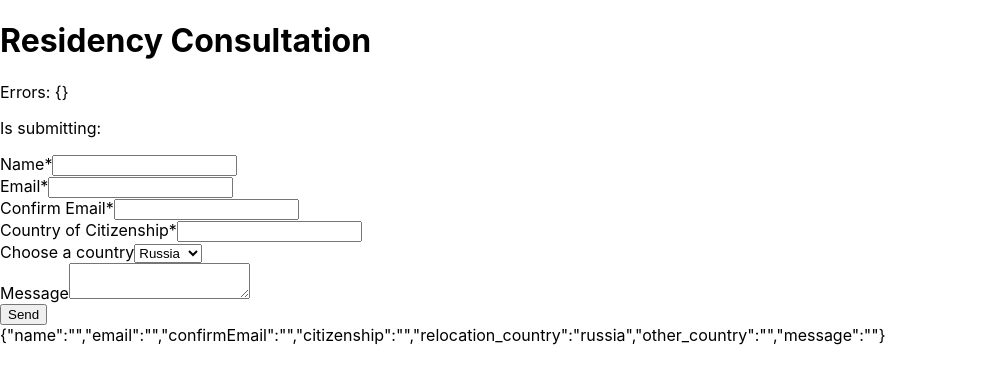
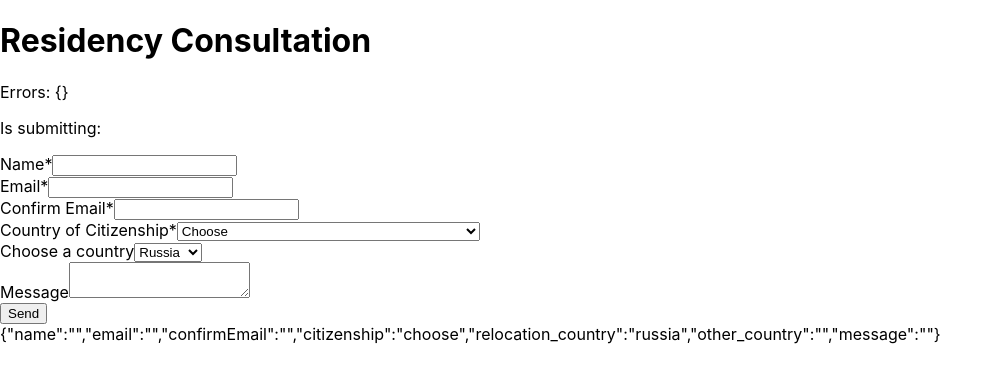
Before and after one commit to ashannon828/conditional-forms-with-formik, a Next.js app: page /residency in a window 1280 px wide. Shown: the top 384 px of the page, without its empty margins (0-1001 px from the left). Built offline with nearby package versions, Linux system fonts and the light colour scheme.

Commit message:
added countries, function, etc

```diff
--- /dev/null
+++ b/data/countries/countries.js
@@ -0,0 +1,252 @@
+export default [
+  "Afghanistan",
+  "Aland Islands",
+  "Albania",
+  "Algeria",
+  "American Samoa",
+  "Andorra",
+  "Angola",
+  "Anguilla",
+  "Antarctica",
+  "Antigua and Barbuda",
+  "Argentina",
+  "Armenia",
+  "Aruba",
+  "Australia",
+  "Austria",
+  "Azerbaijan",
+  "Bahamas",
+  "Bahrain",
+  "Bangladesh",
+  "Barbados",
+  "Belarus",
+  "Belgium",
+  "Belize",
+  "Benin",
+  "Bermuda",
+  "Bhutan",
+  "Bolivia",
+  "Bonaire, Saint Eustatius and Saba ",
+  "Bosnia and Herzegovina",
+  "Botswana",
+  "Bouvet Island",
+  "Brazil",
+  "British Indian Ocean Territory",
+  "British Virgin Islands",
+  "Brunei",
+  "Bulgaria",
+  "Burkina Faso",
+  "Burundi",
+  "Cambodia",
+  "Cameroon",
+  "Canada",
+  "Cape Verde",
+  "Cayman Islands",
+  "Central African Republic",
+  "Chad",
+  "Chile",
+  "China",
+  "Christmas Island",
+  "Cocos Islands",
+  "Colombia",
+  "Comoros",
+  "Cook Islands",
+  "Costa Rica",
+  "Croatia",
+  "Cuba",
+  "Curacao",
+  "Cyprus",
+  "Czech Republic",
+  "Democratic Republic of the Congo",
+  "Denmark",
+  "Djibouti",
+  "Dominica",
+  "Dominican Republic",
+  "East Timor",
+  "Ecuador",
+  "Egypt",
+  "El Salvador",
+  "Equatorial Guinea",
+  "Eritrea",
+  "Estonia",
+  "Ethiopia",
+  "Falkland Islands",
+  "Faroe Islands",
+  "Fiji",
+  "Finland",
+  "France",
+  "French Guiana",
+  "French Polynesia",
+  "French Southern Territories",
+  "Gabon",
+  "Gambia",
+  "Georgia",
+  "Germany",
+  "Ghana",
+  "Gibraltar",
+  "Greece",
+  "Greenland",
+  "Grenada",
+  "Guadeloupe",
+  "Guam",
+  "Guatemala",
+  "Guernsey",
+  "Guinea",
+  "Guinea-Bissau",
+  "Guyana",
+  "Haiti",
+  "Heard Island and McDonald Islands",
+  "Honduras",
+  "Hong Kong",
+  "Hungary",
+  "Iceland",
+  "India",
+  "Indonesia",
+  "Iran",
+  "Iraq",
+  "Ireland",
+  "Isle of Man",
+  "Israel",
+  "Italy",
+  "Ivory Coast",
+  "Jamaica",
+  "Japan",
+  "Jersey",
+  "Jordan",
+  "Kazakhstan",
+  "Kenya",
+  "Kiribati",
+  "Kosovo",
+  "Kuwait",
+  "Kyrgyzstan",
+  "Laos",
+  "Latvia",
+  "Lebanon",
+  "Lesotho",
+  "Liberia",
+  "Libya",
+  "Liechtenstein",
+  "Lithuania",
+  "Luxembourg",
+  "Macao",
+  "Macedonia",
+  "Madagascar",
+  "Malawi",
+  "Malaysia",
+  "Maldives",
+  "Mali",
+  "Malta",
+  "Marshall Islands",
+  "Martinique",
+  "Mauritania",
+  "Mauritius",
+  "Mayotte",
+  "Mexico",
+  "Micronesia",
+  "Moldova",
+  "Monaco",
+  "Mongolia",
+  "Montenegro",
+  "Montserrat",
+  "Morocco",
+  "Mozambique",
+  "Myanmar",
+  "Namibia",
+  "Nauru",
+  "Nepal",
+  "Netherlands",
+  "New Caledonia",
+  "New Zealand",
+  "Nicaragua",
+  "Niger",
+  "Nigeria",
+  "Niue",
+  "Norfolk Island",
+  "North Korea",
+  "Northern Mariana Islands",
+  "Norway",
+  "Oman",
+  "Pakistan",
+  "Palau",
+  "Palestinian Territory",
+  "Panama",
+  "Papua New Guinea",
+  "Paraguay",
+  "Peru",
+  "Philippines",
+  "Pitcairn",
+  "Poland",
+  "Portugal",
+  "Puerto Rico",
+  "Qatar",
+  "Republic of the Congo",
+  "Reunion",
+  "Romania",
+  "Russia",
+  "Rwanda",
+  "Saint Barthelemy",
+  "Saint Helena",
+  "Saint Kitts and Nevis",
+  "Saint Lucia",
+  "Saint Martin",
+  "Saint Pierre and Miquelon",
+  "Saint Vincent and the Grenadines",
+  "Samoa",
+  "San Marino",
+  "Sao Tome and Principe",
+  "Saudi Arabia",
+  "Senegal",
+  "Serbia",
+  "Seychelles",
+  "Sierra Leone",
+  "Singapore",
+  "Sint Maarten",
+  "Slovakia",
+  "Slovenia",
+  "Solomon Islands",
+  "Somalia",
+  "South Africa",
+  "South Georgia and the South Sandwich Islands",
+  "South Korea",
+  "South Sudan",
+  "Spain",
+  "Sri Lanka",
+  "Sudan",
+  "Suriname",
+  "Svalbard and Jan Mayen",
+  "Swaziland",
+  "Sweden",
+  "Switzerland",
+  "Syria",
+  "Taiwan",
+  "Tajikistan",
+  "Tanzania",
+  "Thailand",
+  "Togo",
+  "Tokelau",
+  "Tonga",
+  "Trinidad and Tobago",
+  "Tunisia",
+  "Turkey",
+  "Turkmenistan",
+  "Turks and Caicos Islands",
+  "Tuvalu",
+  "U.S. Virgin Islands",
+  "Uganda",
+  "Ukraine",
+  "United Arab Emirates",
+  "United Kingdom",
+  "United States",
+  "United States Minor Outlying Islands",
+  "Uruguay",
+  "Uzbekistan",
+  "Vanuatu",
+  "Vatican",
+  "Venezuela",
+  "Vietnam",
+  "Wallis and Futuna",
+  "Western Sahara",
+  "Yemen",
+  "Zambia",
+  "Zimbabwe",
+];
--- a/package.json
+++ b/package.json
@@ -8,10 +8,13 @@
     "start": "next start"
   },
   "dependencies": {
+    "axios": "^0.21.1",
     "formik": "^2.2.6",
     "next": "10.0.6",
     "react": "17.0.1",
     "react-dom": "17.0.1",
+    "sib-api-v3-sdk": "^8.2.0",
+    "uuid": "^8.3.2",
     "yup": "^0.32.8"
   }
 }
--- a/pages/api/email-residency.js
+++ b/pages/api/email-residency.js
@@ -1,8 +1,26 @@
-const countries = { russia: "", turkey: "", ukraine: "", other: "" };
+const fetch = require("node-fetch");
 
-// Add contact to sendinblue
-// Email contact
+const sendinblueApiKey = process.env.SENDINBLUE_API_KEY;
+
+const countries = {
+  russia: "you want to go to russia",
+  turkey: "you want to go to turkey",
+  ukraine: "you want to go to ukraine",
+  other: "we can help you go there",
+};
 
 export default (req, res) => {
-  res.status(200).json({ name: "John Doe" });
+  // Add contact to sendinblue
+  // Email contact
+  console.log(sendinblueApiKey);
+
+  const {
+    name,
+    email,
+    citizenship,
+    relocation_country,
+    other_country,
+  } = req.body;
+
+  res.status(200).json({ success: true });
 };
--- a/pages/residency.js
+++ b/pages/residency.js
@@ -2,12 +2,18 @@
 
 import { Field, Form, Formik, FormikProps } from "formik";
 import * as Yup from "yup";
+import axios from "axios";
+import { v4 as uuidv4 } from "uuid";
+import countries from "../data/countries/countries";
 
 const submitFunc = (values, { setSubmitting, resetForm }) => {
   setSubmitting(true);
-  setTimeout(() => {
-    alert(JSON.stringify(values, null, 2));
-  }, 1000);
+  console.log(values);
+  axios
+    .post("/api/email-residency", {
+      ...values,
+    })
+    .then((res) => console.log(res));
   setSubmitting(false);
   resetForm();
 };
@@ -20,9 +26,10 @@
   confirmEmail: Yup.string()
     .oneOf([Yup.ref("email"), null], "Emails must match")
     .required("Confirm your email"),
-  citizenship: Yup.string()
-    .min(2, "Enter a valid country")
-    .required("Enter your country of citizenship"),
+  citizenship: Yup.string().matches(
+    /^((?!choose).)*$/,
+    "Choose your country of citizenship"
+  ),
   relocation_country: Yup.string(),
   other_country: Yup.string().when("relocation_country", {
     is: (country) => country === "other",
@@ -47,7 +54,7 @@
             name: "",
             email: "",
             confirmEmail: "",
-            citizenship: "",
+            citizenship: "choose",
             relocation_country: "russia",
             other_country: "",
             message: "",
@@ -77,7 +84,16 @@
               </div>
               <div>
                 <label htmlFor="citizenship">Country of Citizenship*</label>
-                <Field type="text" id="citizenship" name="citizenship" />
+                <Field as="select" id="citizenship" name="citizenship">
+                  <option key="choose" value="choose">
+                    Choose
+                  </option>
+                  {countries.map((country) => (
+                    <option key={uuidv4()} value={country.toLowerCase()}>
+                      {country}
+                    </option>
+                  ))}
+                </Field>
                 {touched.citizenship && errors.citizenship}
               </div>
               <div>
```
Also changed, not shown: 2 other files (tests, documents, lock files or other folders).
